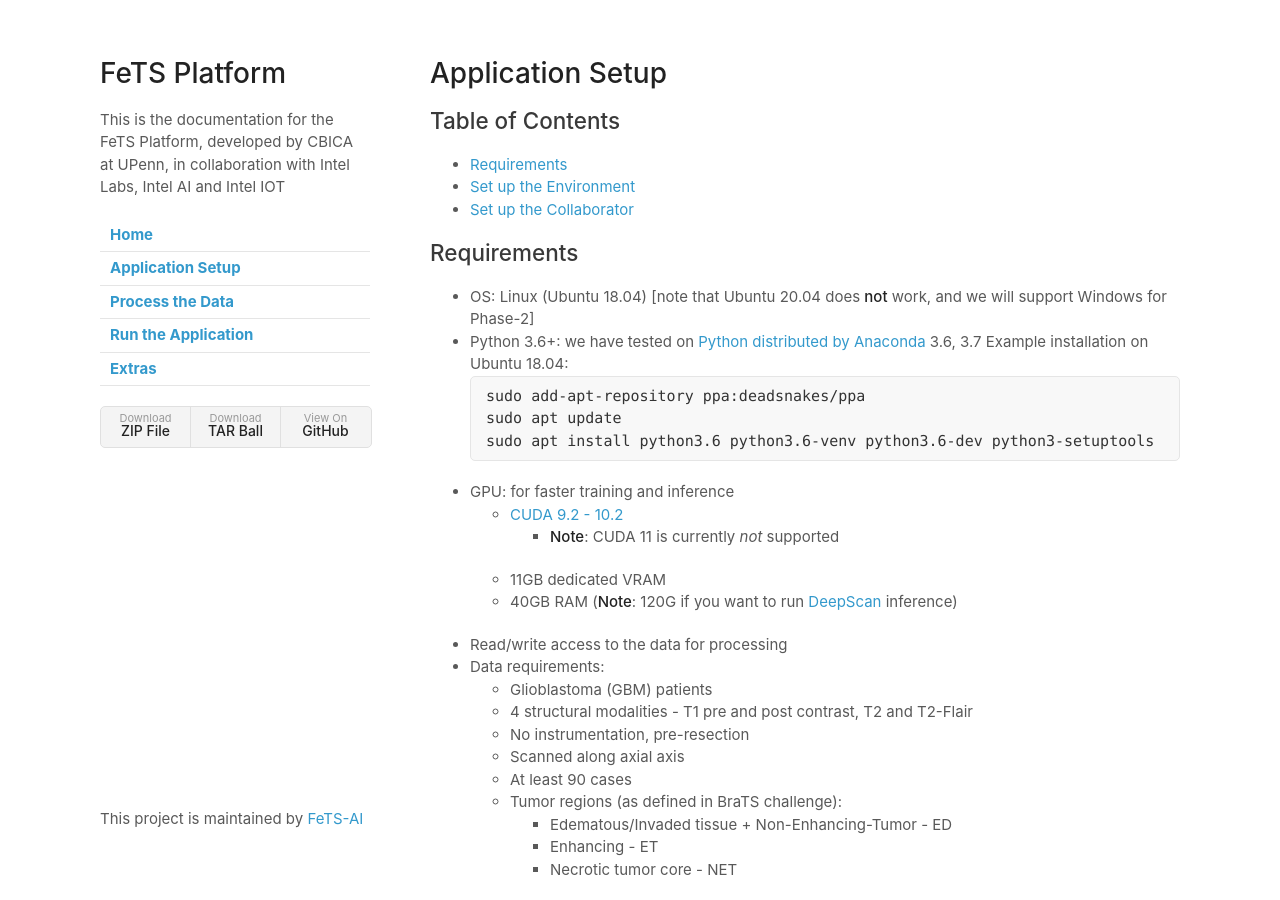
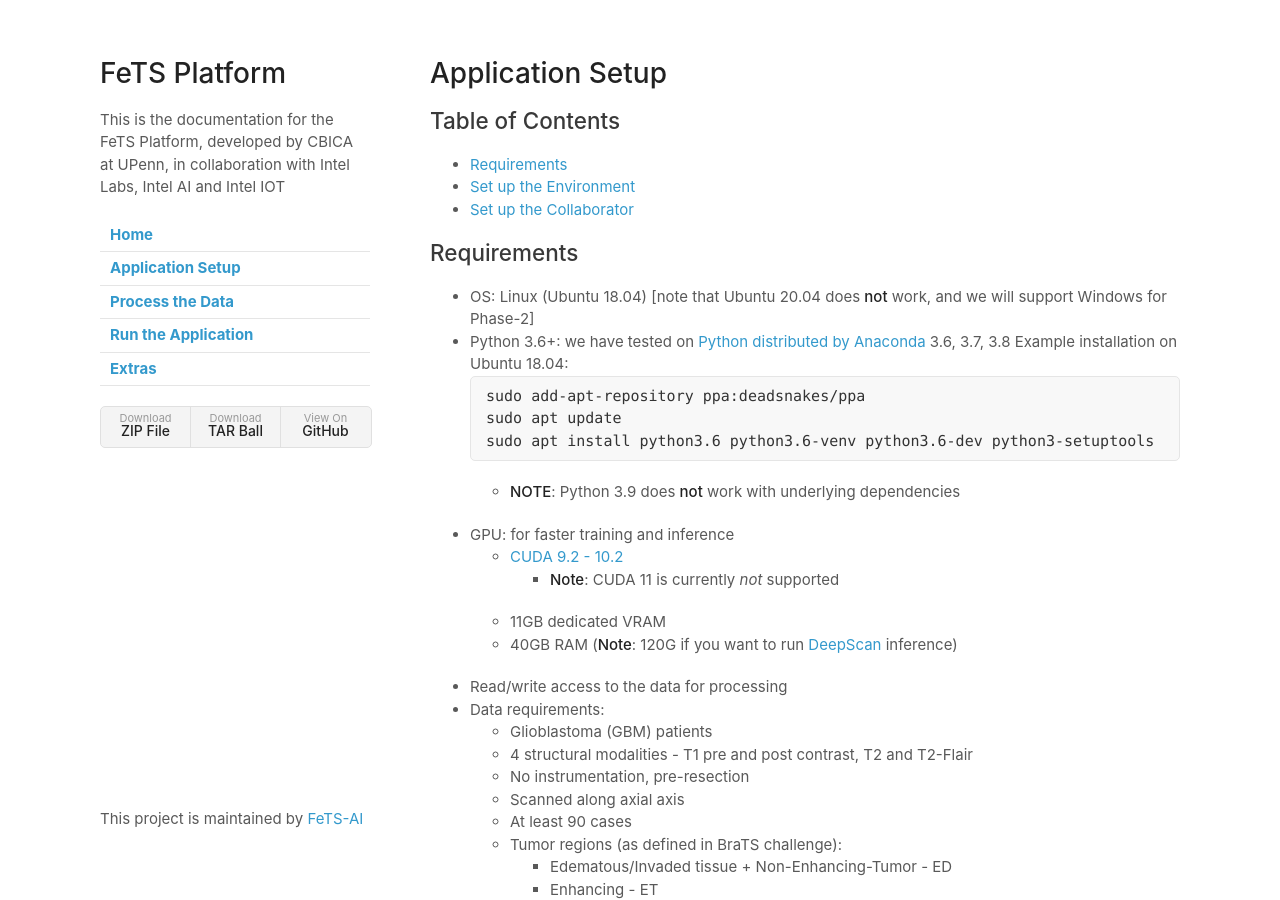
Before and after one commit to FeTS-AI/Front-End, a Jekyll site: the page built from docs/setup.md, in a window 1280 px wide and 900 px high. Built offline with Jekyll 4.4.1, drawn with Linux system fonts in a browser that asks for light colours; our own code applies the rules of GitHub Pages for plain Markdown files.

Commit message:
updated instructions

````diff
--- a/docs/setup.md
+++ b/docs/setup.md
@@ -8,13 +8,14 @@
 ## Requirements
 
 - OS: Linux (Ubuntu 18.04) [note that Ubuntu 20.04 does **not** work, and we will support Windows for Phase-2]
-- Python 3.6+: we have tested on [Python distributed by Anaconda](https://www.anaconda.com/products/individual) 3.6, 3.7
+- Python 3.6+: we have tested on [Python distributed by Anaconda](https://www.anaconda.com/products/individual) 3.6, 3.7, 3.8
 Example installation on Ubuntu 18.04:
 ```bash
 sudo add-apt-repository ppa:deadsnakes/ppa
 sudo apt update
 sudo apt install python3.6 python3.6-venv python3.6-dev python3-setuptools
 ```
+  - **NOTE**: Python 3.9 does **not** work with underlying dependencies
 - GPU: for faster training and inference
   - [CUDA 9.2 - 10.2](https://developer.nvidia.com/cuda-toolkit)
     - **Note**: CUDA 11 is currently _not_ supported
````
